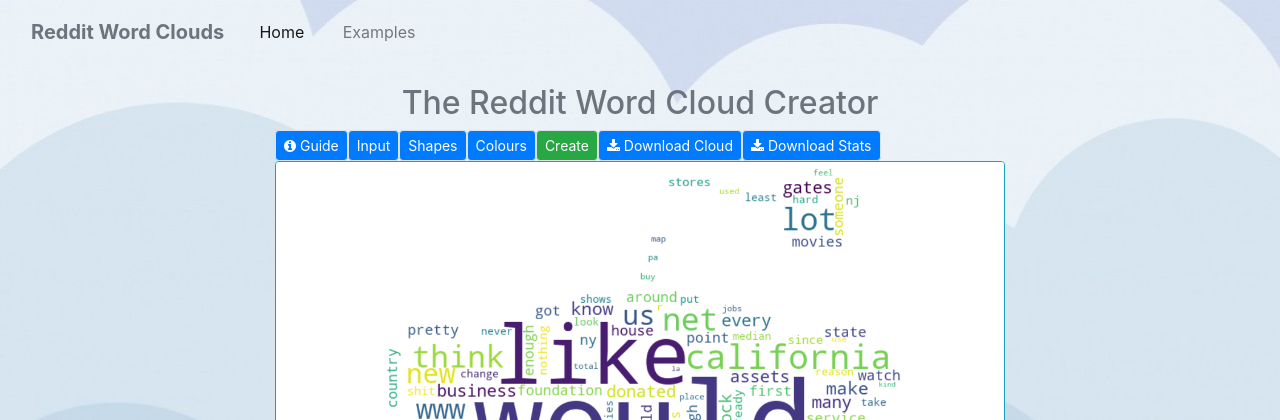
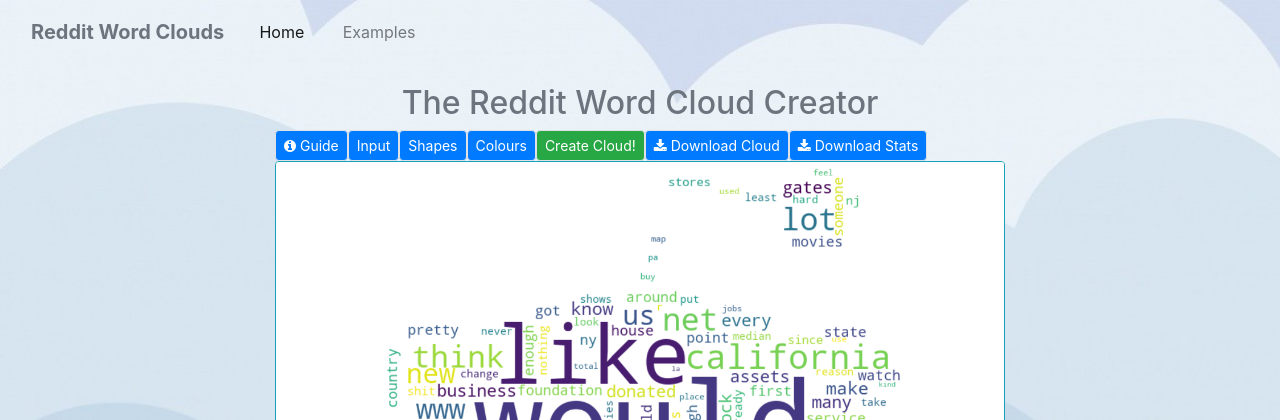
Before and after one commit to mspstead/Word_Cloud_Website, a Flask app: page / in a window 1280 px wide. Shown: the top 420 px of the page. Run offline with Flask 2, Linux system fonts and the light colour scheme; some libraries are stand-ins or nearby versions.

Commit message:
Fixed bug with buttons not showing as 'enabled' after click.

```diff
--- a/static/assets/js/process.js
+++ b/static/assets/js/process.js
@@ -35,7 +35,7 @@ $('#run-button').click(function() {
     var user_name = ''
     var text_input = ''
 
-    $("#run-button").html('<span class="spinner-grow spinner-grow-sm" role="status" aria-hidden="true"></span>Running...').addClass('disabled');
+    $("#run-button").html('<span class="spinner-grow spinner-grow-sm" role="status" aria-hidden="true"></span>Creating...').prop('disabled',true);
 
     if(text_input_option=='comments'){
         reddit_url = input
@@ -56,7 +56,7 @@ $('#run-button').click(function() {
         dataType: 'json'
     }).done(function(data, textStatus, jqXHR){
 
-          $("#run-button").html('Run').addClass('enabled')
+          $("#run-button").html('Create Cloud!').prop('disabled',false);
 
           status = data['message'] //check if success or error
 
@@ -69,7 +69,7 @@ $('#run-button').click(function() {
             alert('Bad Reddit URL/Username or issue connecting to Reddit.')
           };
     }).fail(function(data){
-        $("#generateCloud").html('Generate Word Cloud').addClass('enabled')
+        $("#run-button").html('Create Cloud!').prop('disabled',false);
         alert('Error: Failed to create word cloud!');
     });
 });
--- a/static/assets/js/upload.js
+++ b/static/assets/js/upload.js
@@ -1,7 +1,7 @@
 $('#upload-image').click(function() {
     event.preventDefault();
     var form_data = new FormData($('#upload-form')[0]);
-    $('#upload-image').html('<span class="spinner-grow spinner-grow-sm" role="status" aria-hidden="true"></span>Uploading...').addClass('disabled');
+    $('#upload-image').html('<span class="spinner-grow spinner-grow-sm" role="status" aria-hidden="true"></span>Uploading...').prop('disabled',true);
     $.ajax({
         type: 'POST',
         url: '/upload',
@@ -10,7 +10,7 @@ $('#upload-image').click(function() {
         processData: false,
         dataType: 'json'
     }).done(function(data, textStatus, jqXHR){
-        $('#upload-image').html('Upload').addClass('enabled');
+        $('#upload-image').html('Upload').prop('disabled',false);
         if(data['name'] == 'That file type is not supported.'){
             alert('That file type is not supported.');
         }
@@ -24,7 +24,7 @@ $('#upload-image').click(function() {
             $("#uploaded-mask").prepend('<label><input type="radio" name="upload-mask" value='+data['path']+' checked><img class="img-fluid" src='+data['path']+'></label>')
         };
     }).fail(function(data){
-        $('#upload-image').html('Upload').addClass('enabled');
+        $('#upload-image').html('Upload').prop('disabled',false);
         alert('error!');
     });
 });
--- a/templates/index.html
+++ b/templates/index.html
@@ -147,7 +147,7 @@
                         <div class="btn-group" role="group"><button class="btn btn-primary btn-sm border rounded" id="shape-button" type="button">Shapes</button></div>
                         <div class="btn-group" role="group"><button class="btn btn-primary btn-sm border rounded" id="colour-button" type="button">Colours</button></div>
                         <form action="/process" method="POST">
-                            <div class="btn-group" role="group"><button class="btn btn-success btn-sm border rounded" id="run-button" type="submit">Create</button></div>
+                            <div class="btn-group" role="group"><button class="btn btn-success btn-sm border rounded" id="run-button" type="submit">Create Cloud!</button></div>
                         </form>
                     </div>
                     <div class="btn-toolbar float-left">
```
